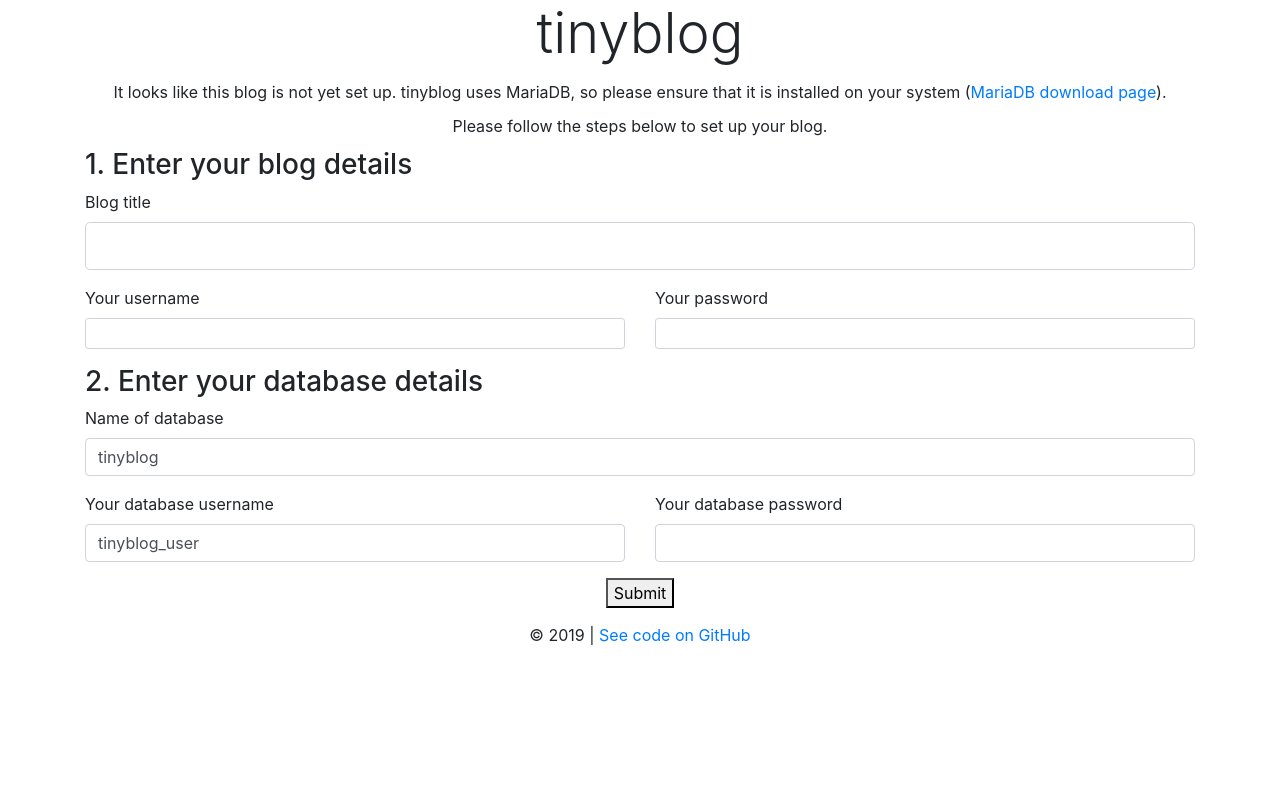
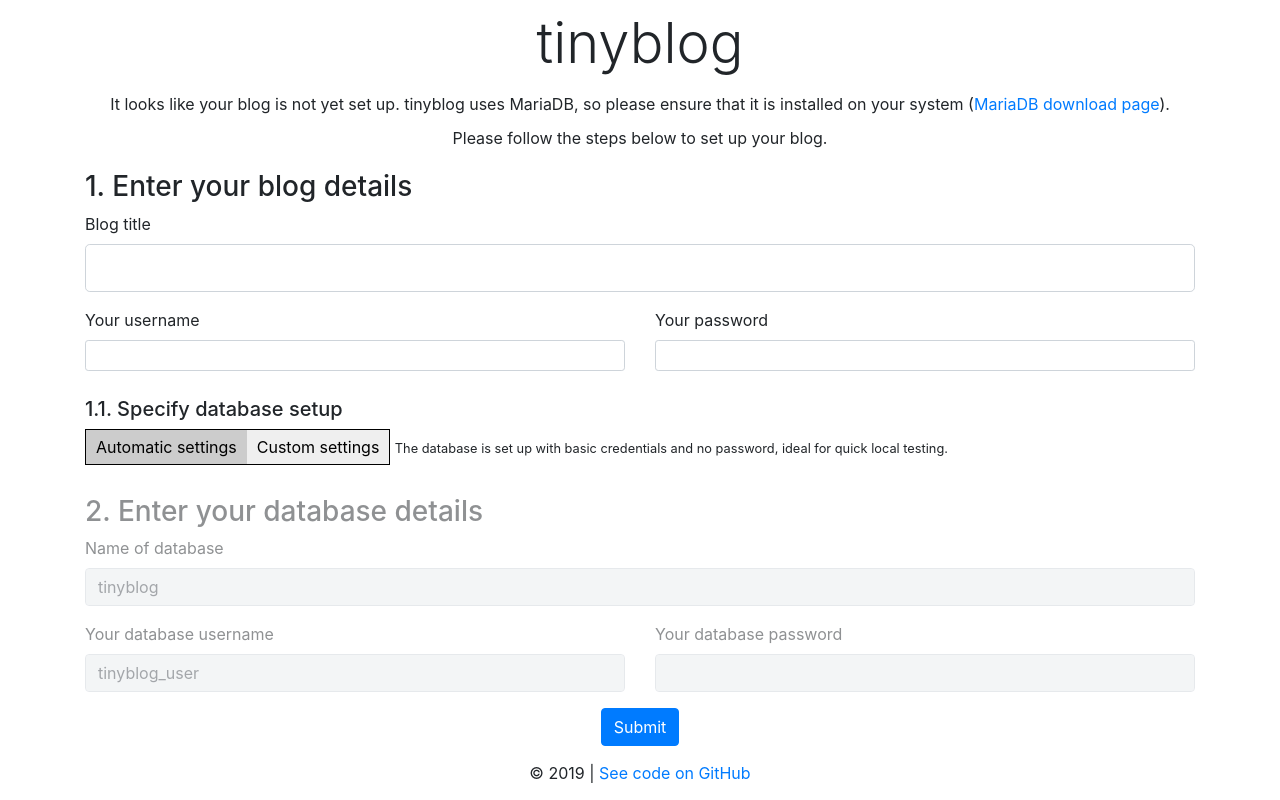
Before and after one commit to geopic/for-recruiters, a PHP site: page / in a window 1280 px wide. Run offline with PHP 8.4, Linux system fonts and the light colour scheme; a stand-in replaces the project's code that opens the database connection.

Commit message:
'tinyblog': specify db setup choice, flesh out db-setup part of form

```diff
--- a/tinyblog/index.php
+++ b/tinyblog/index.php
@@ -14,7 +14,7 @@ include_once('./src/inc/header.inc.php');
       </div>
     <?php else: ?>
       <section class="container d-flex flex-column flex-wrap" id="no-blog-detected">
-        <div class="align-self-center">It looks like this blog is not yet set up. tinyblog uses MariaDB, so please ensure that it is installed on your system (<a href="https://downloads.mariadb.org/">MariaDB download page</a>).</div>
+        <div class="align-self-center">It looks like your blog is not yet set up. tinyblog uses MariaDB, so please ensure that it is installed on your system (<a href="https://downloads.mariadb.org/">MariaDB download page</a>).</div>
         <div class="align-self-center">Please follow the steps below to set up your blog.</div>
         <form action="./src/inc/setupblog.inc.php" method="post" id="form-blog-setup">
           <div id="form-blog-setup-general">
@@ -33,29 +33,32 @@ include_once('./src/inc/header.inc.php');
                 <input type="password" name="user-pass" class="form-control form-control-sm" id="user-pass" minlength="3" maxlength="32" required/>
               </div>
             </div>
+            <h3 class="display-5 h5">1.1. Specify database setup</h3>
+            <div id="form-setup-db-choice-box">
+              <button type="button" class="db-choice-selected">Automatic settings</button><button type="button">Custom settings</button>
+            </div>
+            <small id="form-setup-db-choice-info"></small>
           </div>
-          <div id="form-blog-setup-database panel">
+
+          <div id="form-blog-setup-database">
             <h2 class="display-5 h3">2. Enter your database details</h2>
-            <div>
-
-            </div>
             <div class="form-group">
               <label class="control-label" for="db-name">Name of database</label>
-              <input type="text" name="db-name" class="form-control form-control" id="db-name" minlength="3" maxlength="64" value="tinyblog" required/>
+              <input type="text" name="db-name" class="form-control form-control" id="db-name" minlength="3" maxlength="64"  required/>
             </div>
             <div class="row">
               <div class="form-group col">
                 <label class="control-label" for="db-user-name">Your database username</label>
-                <input type="text" name="db-user-name" class="form-control form-control" id="db-user-name" minlength="3" maxlength="32" value="tinyblog_user" required/>
+                <input type="text" name="db-user-name" class="form-control form-control" id="db-user-name" minlength="3" maxlength="32" required/>
               </div>
               <div class="form-group col">
                 <label class="control-label" for="db-user-pass">Your database password</label>
-                <input type="password" name="db-user-pass" class="form-control form-control" id="db-user-pass" minlength="3" maxlength="32" required/>
+                <input type="password" name="db-user-pass" class="form-control form-control" id="db-user-pass" maxlength="32"/>
               </div>
             </div>
           </div>
           <div class="text-center">
-            <button type="submit">Submit</button>
+            <button type="submit" class="btn btn-primary">Submit</button>
           </div>
         </form>
       </section>
@@ -66,21 +69,42 @@ include_once('./src/inc/header.inc.php');
 #no-blog-detected > * {
   margin: 5px 0px;
 }
+
+#form-blog-setup-general {
+  margin-bottom: 30px;
+}
+
+#form-setup-db-choice-box {
+  background-color: #eaeaea;
+  border: 1px solid black;
+  display: inline-block;
+  text-align: center;
+  width: auto;
+}
+
+#form-setup-db-choice-box button {
+  border: 0px;
+  padding: 5px 10px;
+}
+
+#form-setup-db-choice-box button:active, .db-choice-selected {
+  background-color: #ccc;
+}
 </style>
 
 <script>
 $('document').ready(() => {
   const inputs = $('input[type=text], input[type=password]');
 
-  // Programmatically add .input-count spans to each .form-group div
   inputs.each((index, el) => {
+    // Programmatically add .input-count spans to each .form-group div
     $(el).parent().find('label').after(` <span class="input-count d-none">(<span class="input-count-num">${$(el).val().length}</span> / ${$(el).attr('maxlength')} chars)</span>`);
-  })
 
-  // Add event handlers to make .input-count spans work as they should
-  $('input[type=text], input[type=password]').each((index, el) => {
+    // Add event handlers to make .input-count spans work as they should
     $(el).on('focus', evt => {
-      $(evt.target).parent().find('.input-count').removeClass('d-none');
+      const targ = evt.target;
+      $(targ).parent().find('.input-count').removeClass('d-none');
+      $(targ).parent().find('.input-count-num').text($(targ).val().length)
     })
     $(el).on('blur', evt => {
       $(evt.target).parent().find('.input-count').addClass('d-none');
@@ -90,6 +114,45 @@ $('document').ready(() => {
       $(targ).parent().find('.input-count-num').text($(targ).val().length)
     })
   })
+
+  // Programmatically add db-setup-choice info text to adjacent <small> element
+  const dbChoicesInfo = {
+    'automatic': 'The database is set up with basic credentials and no password, ideal for quick local testing.',
+    'custom': 'You specify the credentials for the database. This is ideal in most situations.'
+  }
+
+  // Set up defaults for db-setup part of form
+  const defaultDbSetupDisplay = () => {
+    $('#form-setup-db-choice-info').text(dbChoicesInfo.automatic);
+    $('#form-blog-setup-database').attr('style', 'opacity: 0.5;');
+    $('#form-blog-setup-database input').attr('disabled', '');
+    $('#form-blog-setup-database #db-name').val('tinyblog');
+    $('#form-blog-setup-database #db-user-name').val('tinyblog_user');
+    $('#form-blog-setup-database #db-user-pass').val('');
+  }
+
+  defaultDbSetupDisplay();
+
+  // Add event handlers for automatic / manual database setup choices
+  $('#form-setup-db-choice-box button').each((index, el) => {
+    $(el).on('click', evt => {
+      if ($(el).hasClass('db-choice-selected')) {
+        return;
+      }
+
+      $('.db-choice-selected').removeClass('db-choice-selected');
+
+      if (/automatic/i.test($(el).text())) {
+        defaultDbSetupDisplay();
+      } else if (/custom/i.test($(el).text())) {
+        $('#form-setup-db-choice-info').text(dbChoicesInfo.custom);
+        $('#form-blog-setup-database').removeAttr('style');
+        $('#form-blog-setup-database input').removeAttr('disabled');
+      }
+
+      $(el).addClass('db-choice-selected');
+    })
+  })
 })
 </script>
 <?php
--- a/tinyblog/src/styles.css
+++ b/tinyblog/src/styles.css
@@ -5,7 +5,25 @@
  */
 
 /** SELECTORS **/
+h1,
+h2,
+h3,
+h4,
+h5,
+h6 {
+  margin: 10px 0px;
+}
 
 /** CLASSES **/
+.clickable-div {
+  background-color: skyblue;
+  border: 1px solid lightblue;
+  border-radius: 5px;
+  cursor: pointer;
+  display: inline-block;
+  padding: 5px 10px;
+  user-select: none;
+  width: auto;
+}
 
 /** IDS **/
```
